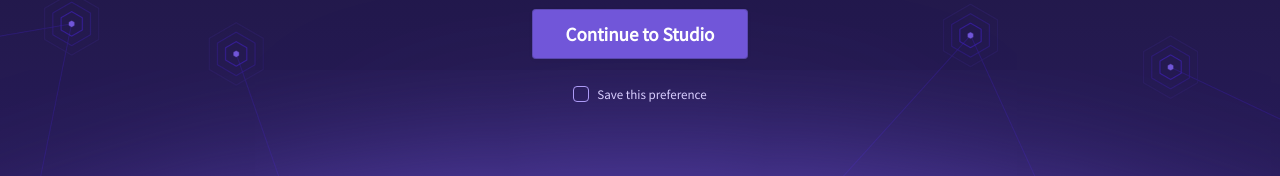
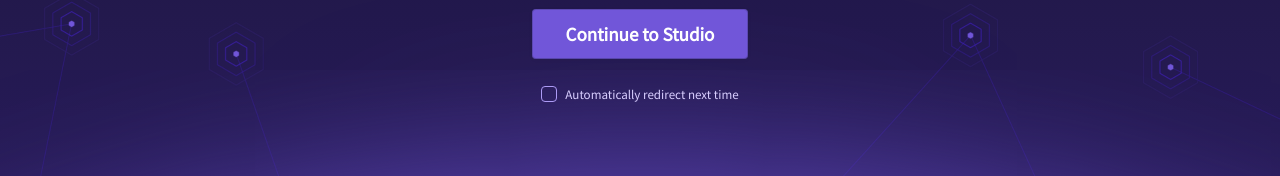
Before and after one commit to apollographql/studio-landing-page, a React (Create React App) app: page / in a window 1280 px wide. Shown: the part 439-615 px from the top of the page. Built offline with nearby package versions, Linux system fonts and the light colour scheme.

Commit message:
clarify preference line
Co-Authored-By: Nathan Dintenfass <80177+ndintenfass@users.noreply.github.com>

```diff
--- a/src/content/LocalUnconfigured.tsx
+++ b/src/content/LocalUnconfigured.tsx
@@ -132,7 +132,7 @@
           className="preference-label"
           htmlFor="preference"
         >
-          Save this preference
+          Automatically redirect next time
         </label>
       </div>
     </section>
```
